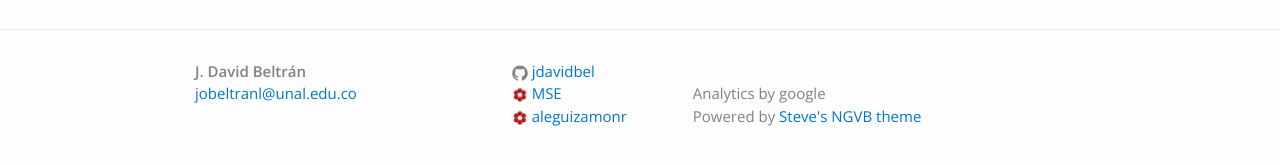
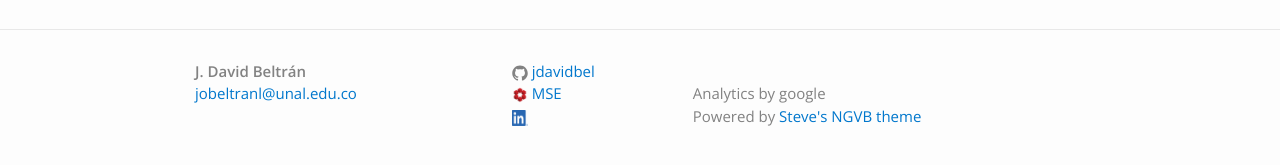
Before and after one commit to jdavidbel/jdavidbel.github.io, a Jekyll site: the page built from index.md, in a window 1280 px wide. Shown: the part 512-677 px from the top of the page. Built offline with Jekyll 4.4.1, drawn with Linux system fonts in a browser that asks for light colours.

Commit message:
Linkedin

```diff
--- a/_includes/footer.html
+++ b/_includes/footer.html
@@ -61,8 +61,8 @@
           <li>
             <a href="{{ site.linkedin_username }}">
               <span class="icon  icon--twitter">
-               <img src= "/images/math-logo.png" width="16" height="16" allowfullscreen="true" frameborder="0"></img>             </span>
-		<url="https://www.linkedin.com/in/aleguizamonr">  {{site.linkedin_username}}  </url>
+               <img src= "/images/LI-In-Bug.png" width="16" height="16" allowfullscreen="true" frameborder="0"></img>             </span>
+		<url="https://www.linkedin.com/in/jos%C3%A9-david-beltr%C3%A1n-lizarazo-3bb2a41b2/">  {{Linkedin}}  </url>
             </a>
           </li>
           {% endif %}
```
